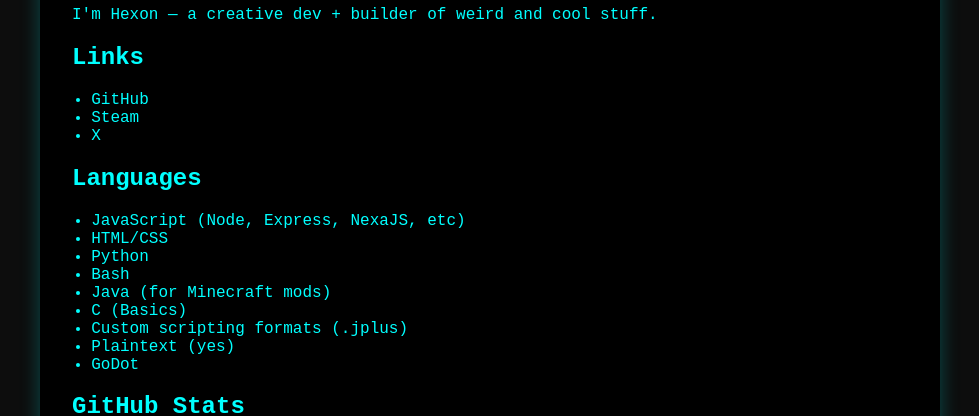
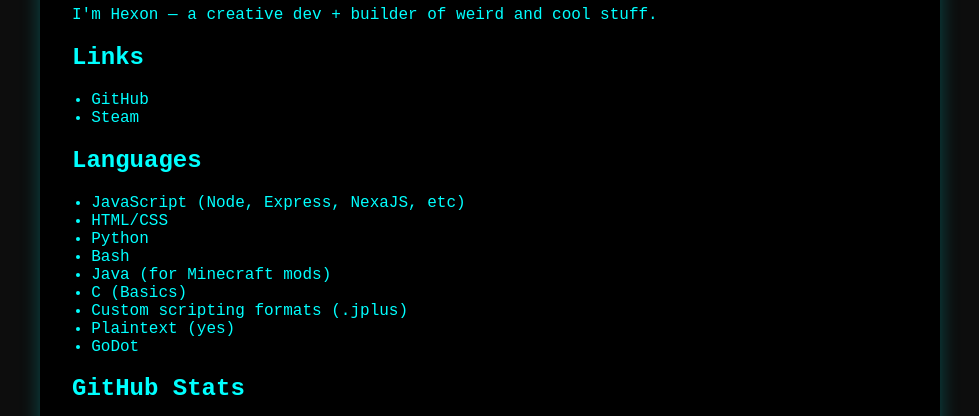
Before and after one commit to jacobrdale/.com, a website: page public/gui.html in a window 1280 px wide. Shown: the part 154-570 px from the top of the page, without its empty margins (150-1129 px from the left). Drawn offline with Linux system fonts and the light colour scheme; grey boxes are pictures that could not be loaded.

Commit message:
Update gui.html

```diff
--- a/public/gui.html
+++ b/public/gui.html
@@ -16,7 +16,6 @@
       <ul>
         <li><a href="https://github.com/jacobrdale" target="_blank">GitHub</a></li>
         <li><a href="https://steamcommunity.com/id/itsiJakeYT" target="_blank">Steam</a></li>
-        <li><a href="https://x.com/stetupyt" target="_blank">X</a></li>
       </ul>
 
       <h2>Languages</h2>
```
